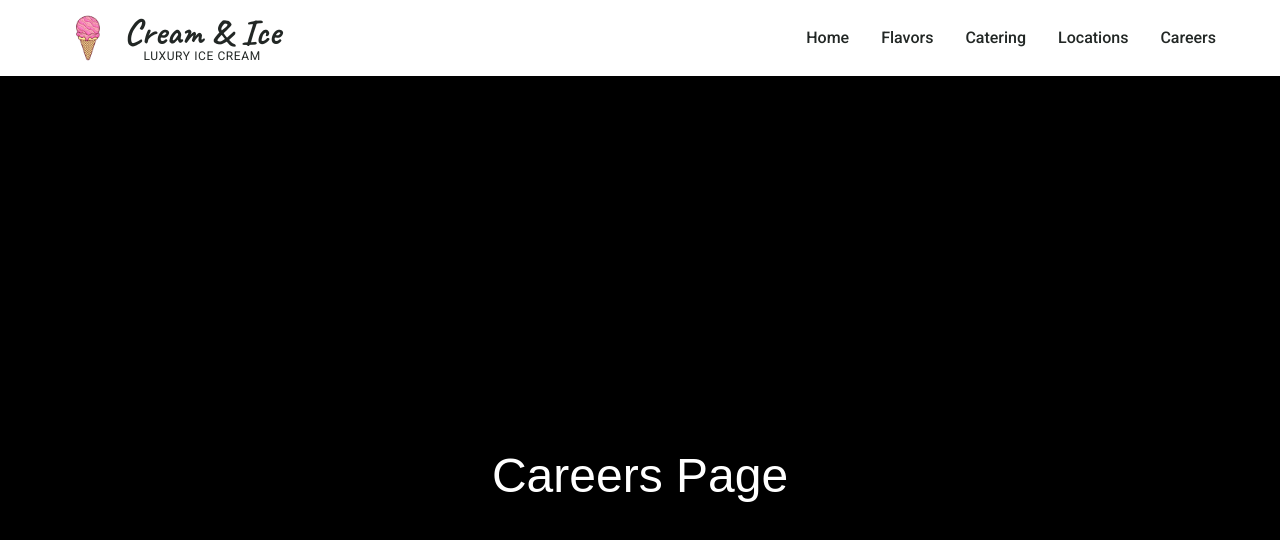
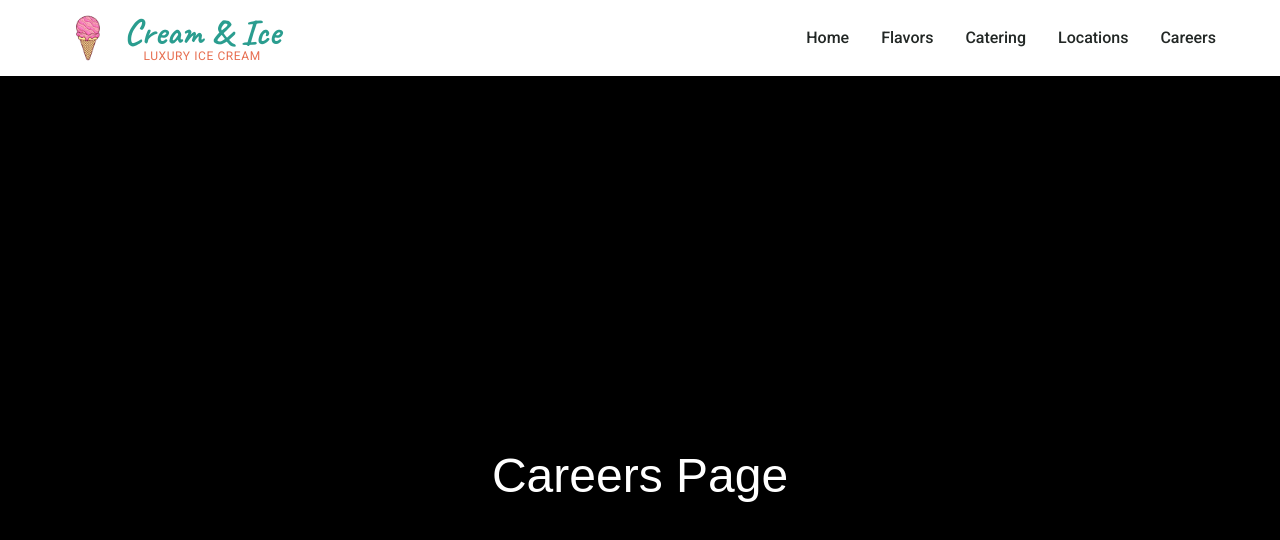
Before and after one commit to Sandsy09/cream_and_ice, a React (Vite) app: page /cream_and_ice/careers in a window 1280 px wide. Shown: the top 540 px of the page. Built offline with nearby package versions, Linux system fonts and the light colour scheme.

Commit message:
fixed NavLogo styling

```diff
--- a/src/Components/Navbar/NavLogo/NavLogo.jsx
+++ b/src/Components/Navbar/NavLogo/NavLogo.jsx
@@ -4,8 +4,8 @@ const NavLogo = ({ logo, brand, tagline, tagColor, brandColor }) => {
             <div className="flex items-center">
                 <img className="h-12 w-12 mr-3" src={logo} alt="Ice Cream Logo" />
                 <div id="nav-logo-text" className="relative z-10">
-                    <span className={`font-cursive text-(${brandColor}) font-bold text-3xl md:text-4xl`}>{brand}</span>
-                    <span className={`block text-xs font-robo text-(${tagColor}) tracking-wider mt-[-0.25rem]`}>{tagline}</span>
+                    <span className={`font-cursive ${brandColor} font-bold text-3xl md:text-4xl`}>{brand}</span>
+                    <span className={`block text-xs font-robo ${tagColor} tracking-wider mt-[-0.25rem]`}>{tagline}</span>
                 </div>
             </div>
         </a>
--- a/src/Components/Navbar/Navbar.jsx
+++ b/src/Components/Navbar/Navbar.jsx
@@ -13,9 +13,9 @@ function Navbar({ toggleMenu, menuActive }) {
             <NavLogo
                 logo={logo}
                 brand='Cream & Ice'
-                brandColor='--ice-teal'
+                brandColor={'text-(--ice-teal)'}
                 tagline='LUXURY ICE CREAM'
-                tagColor='--ice-red'
+                tagColor={'text-(--ice-red)'}
             />
             <div id='screen-nav' className='flex item-center space-x-8'>
                 <NavItem
--- a/src/Sections/Footer/Footer.jsx
+++ b/src/Sections/Footer/Footer.jsx
@@ -10,9 +10,9 @@ const Footer = () => {
                     <NavLogo
                         logo={logo}
                         tagline='LUXURY ICE CREAM'
-                        tagColor={'--ice-yellow'}
+                        tagColor={'text-(--ice-yellow)'}
                         brand='Cream & Ice'
-                        brandColor='--ice-white'
+                        brandColor={'text-white'}
                     />
                     <p className="text-white/75 text-sm max-w-sm md:text-start mt-3 md:mt-4">Handcrafted Italian ice made with love in London. Family-owned and dedicated to bringing you the freshest, most unique flavors ever.</p>
                     <div className="flex flex-start gap-8 mt-4 md:mt-5">
```
